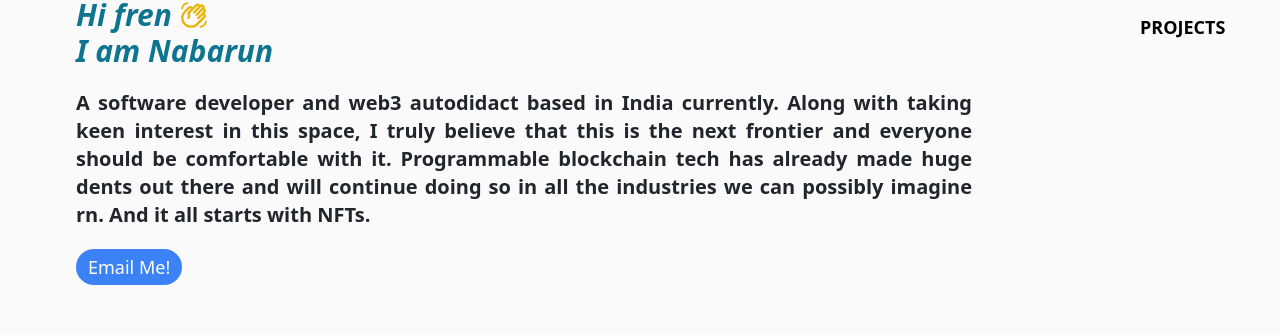
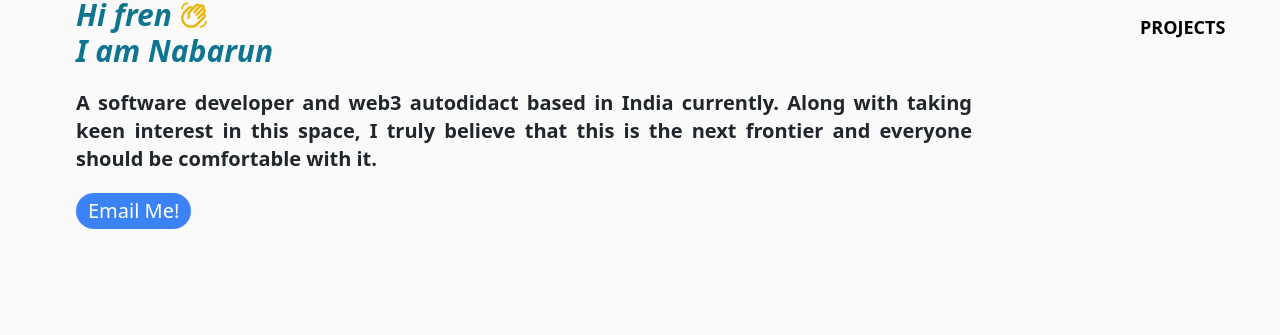
Before and after one commit to nabarvn/devfolio, a Next.js app: page / in a window 1280 px wide. Shown: the part 372-707 px from the top of the page. Built offline with nearby package versions, Linux system fonts and the light colour scheme.

Commit message:
Fix a bug

```diff
--- a/components/Dropdown.jsx
+++ b/components/Dropdown.jsx
@@ -35,7 +35,7 @@ const Dropdown = () => {
     >
       <div onClick={() => setMenuOpen(!menuOpen)}>
         <Menu.Button className='inline-flex w-full justify-center rounded-md border border-gray-300 dark:border-night-gray bg-light-gray dark:bg-night-gray p-1 text-md font-medium text-gray-700 dark:text-night-white shadow-sm focus:outline-none'>
-          <ChevronDownIcon className='h-5 w-5' aria-hidden='true' />
+          <ChevronDownIcon className='h-4 w-4' aria-hidden='true' />
         </Menu.Button>
       </div>
 
--- a/components/Topbar.jsx
+++ b/components/Topbar.jsx
@@ -8,7 +8,7 @@ const Topbar = () => {
       <div className='flex justify-between border-b w-full py-3 lg:py-2 xl:py-3 px-1'>
         <div className='self-center float-start md:ml-3'>
           <Link href='/'>
-            <span className='cursor-pointer font-bold text-3xl lg:text-xl xl:text-3xl dark:text-night-white'>
+            <span className='cursor-pointer font-bold text-xl md:text-3xl lg:text-xl xl:text-3xl dark:text-night-white'>
               gm
             </span>
           </Link>
--- a/pages/index.jsx
+++ b/pages/index.jsx
@@ -27,32 +27,29 @@ const Home = () => {
             />
 
             <div id='layout-child' className='md:max-w-4xl mt-5 md:mt-7'>
-              <h1 className='text-xl md:text-5xl lg:text-3xl xl:text-5xl font-bold cursor-default text-teal-700 dark:text-night-teal'>
+              <h1 className='text-xl md:text-5xl lg:text-5xl xl:text-5xl font-bold cursor-default text-teal-700 dark:text-night-teal'>
                 Software developer, web3 degen, and an amateur guitarist.
               </h1>
               <div className='md:text-justify font-semibold cursor-default mt-5 md:mt-9'>
                 <span className='flex'>
-                  <span className='text-base md:text-3xl lg:text-xl xl:text-3xl italic text-cyan-700 dark:text-purple-300'>
+                  <span className='text-base md:text-3xl lg:text-3xl xl:text-3xl italic text-cyan-700 dark:text-purple-300'>
                     Hi fren
                   </span>
                   <span className='self-center'>
                     <MdOutlineWavingHand className='h-4 w-4 md:h-7 md:w-7 ml-2 text-yellow-500 dark:text-yellow-300' />
                   </span>
                 </span>
-                <span className='flex text-base md:text-3xl lg:text-xl xl:text-3xl italic text-cyan-700 dark:text-purple-300 mb-5'>
+                <span className='flex text-base md:text-3xl lg:text-3xl xl:text-3xl italic text-cyan-700 dark:text-purple-300 mb-5'>
                   I am Nabarun
                 </span>
-                <p className='text-base md:text-xl lg:text-base xl:text-xl text-night-gray dark:text-gray-300 mb-5'>
+                <p className='text-base md:text-xl lg:text-xl xl:text-xl text-night-gray dark:text-gray-300 mb-5'>
                   A software developer and web3 autodidact based in India
                   currently. Along with taking keen interest in this space, I
                   truly believe that this is the next frontier and everyone
-                  should be comfortable with it. Programmable blockchain tech
-                  has already made huge dents out there and will continue doing
-                  so in all the industries we can possibly imagine rn. And it
-                  all starts with NFTs.
+                  should be comfortable with it.
                 </p>
                 <Link href='/email'>
-                  <button className='transition duration-300 transform bg-blue-500 dark:bg-night-blue hover:bg-blue-900 dark:hover:bg-indigo-700 inline-block text-base md:text-lg font-medium rounded-full text-white px-3 py-1 cursor-pointer'>
+                  <button className='transition duration-300 transform bg-blue-500 dark:bg-night-blue hover:bg-blue-900 dark:hover:bg-indigo-700 inline-block text-base md:text-xl font-medium rounded-full text-white px-3 py-1 cursor-pointer'>
                     Email Me!
                   </button>
                 </Link>
```
